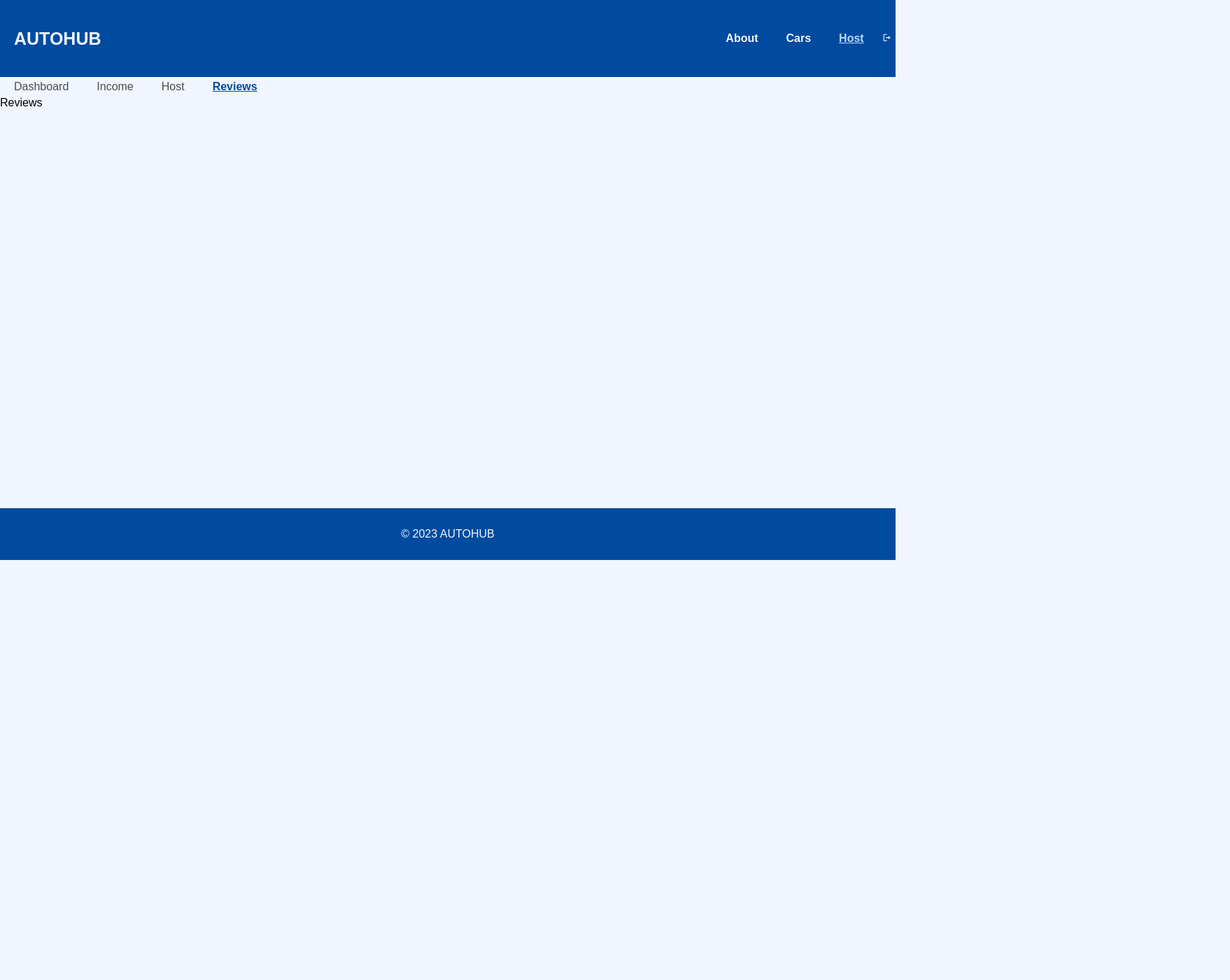
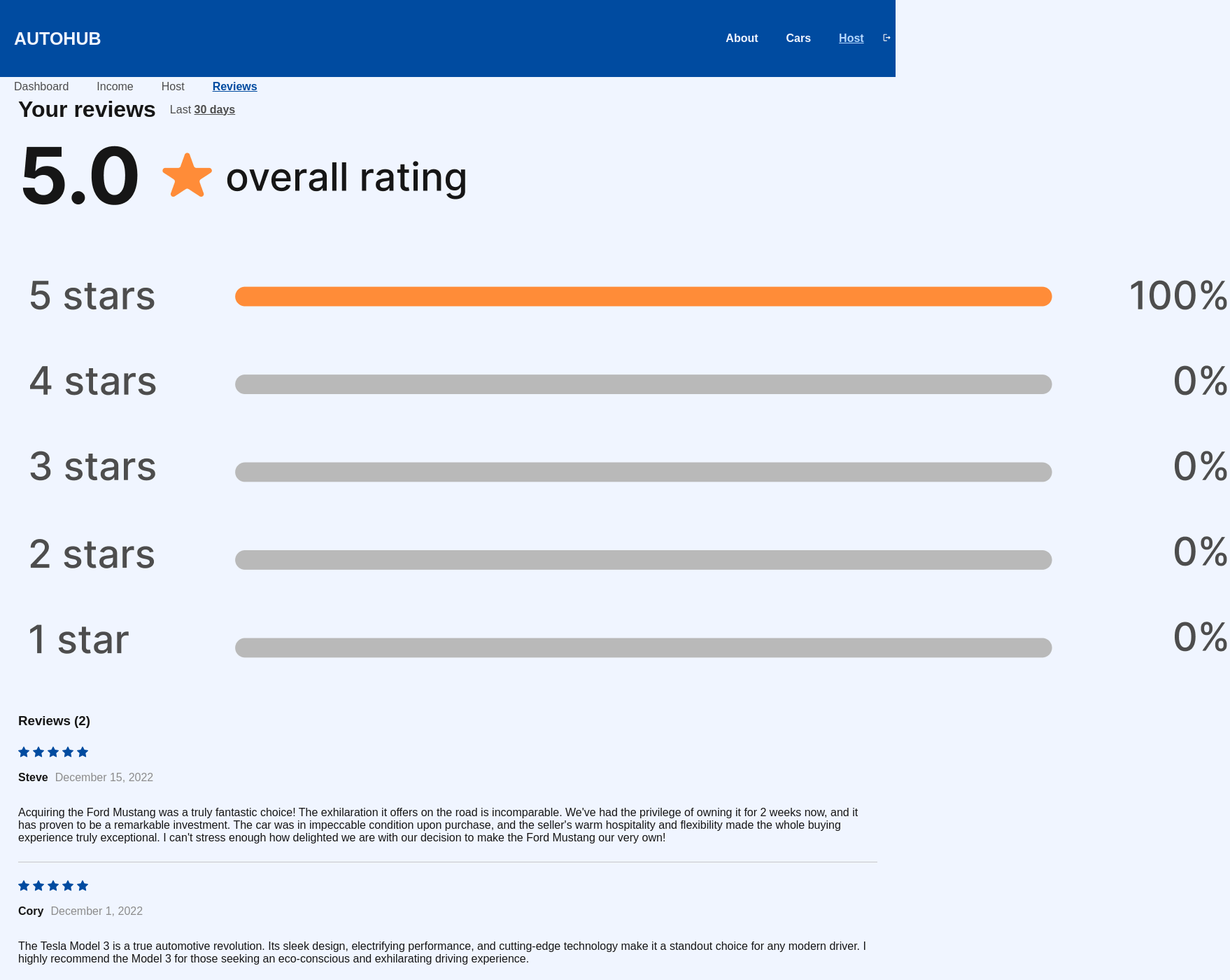
Before and after one commit to Walterhart/AutoHub, a React (Vite) app in the folder AutoHub/: page /host/reviews in a window 1280 px wide. Shown: the top 1400 px of the page at 70% size, 1758 px wide, since content can reach past the window. Before the commit the page ends 800 px from the top, so only its background shows below. Built offline with nearby package versions, Linux system fonts and the light colour scheme; no server answers; sample sign-in values are in the browser's storage.

Commit message:
Add review page information

```diff
--- a/AutoHub/src/index.css
+++ b/AutoHub/src/index.css
@@ -482,6 +482,67 @@ i[class*='car-brand-'] {
   font-weight: 500;
 }
 
+.host-reviews {
+    padding-inline: 26px;
+    color: #161616;
+}
+
+.host-reviews .top-text {
+    display: flex;
+    align-items: center;
+    margin-bottom: 32px;
+}
+
+.host-reviews .top-text > h2 {
+    font-weight: 700;
+    font-size: 32px;
+    margin: 0;
+    margin-right: 20px;
+}
+
+.host-reviews .top-text > p {
+    margin: 0;
+    color: #4d4d4d;
+}
+
+.host-reviews .top-text > p span {
+    text-decoration: underline;
+    font-weight: bold;
+}
+
+.host-reviews > img {
+    margin-bottom: 36px;
+}
+
+.host-reviews .review {
+    margin-block: 25px;
+}
+
+.host-reviews .review .info {
+    display: flex;
+}
+
+.host-reviews .review .name {
+    color: #161616;
+    margin-right: 10px;
+    font-weight: 600;
+}
+
+.host-reviews .review .date {
+    color: #8c8c8c;
+}
+
+.host-reviews hr {
+    background-color: #c7c7c7;
+    height: 1px;
+    border: 0;
+}
+
+.host-reviews .review-star {
+    color: var(--primary);
+    margin-right: 5px;
+}
+
 .host-car-detail-image {
   height: 100px;
   border-radius: 5px;
@@ -498,8 +559,6 @@ i[class*='car-brand-'] {
   color: white;
 
 }
-
-
 
 
 .login-container {
--- a/AutoHub/src/pages/Host/Reviews.jsx
+++ b/AutoHub/src/pages/Host/Reviews.jsx
@@ -1,9 +1,54 @@
-import React from 'react'
+import React from "react"
+import { BsStarFill } from "react-icons/bs"
+import image from "../../assets/reviews-graph.png"
 
-function Reviews() {
-  return (
-    <div>Reviews</div>
-  )
+export default function Reviews() {
+    const reviewsData = [
+        {
+            rating: 5,
+            name: "Steve",
+            date: "December  15, 2022",
+            text: "Acquiring the Ford Mustang was a truly fantastic choice! The exhilaration it offers on the road is incomparable. We've had the privilege of owning it for 2 weeks now, and it has proven to be a remarkable investment. The car was in impeccable condition upon purchase, and the seller's warm hospitality and flexibility made the whole buying experience truly exceptional. I can't stress enough how delighted we are with our decision to make the Ford Mustang our very own!",
+            id: "1",
+        },
+        {
+            rating: 5,
+            name: "Cory",
+            date: "December 1, 2022",
+            text: "The Tesla Model 3 is a true automotive revolution. Its sleek design, electrifying performance, and cutting-edge technology make it a standout choice for any modern driver. I highly recommend the Model 3 for those seeking an eco-conscious and exhilarating driving experience.",
+            id: "2",
+        },
+    ]
+
+    return (
+        <section className="host-reviews">
+            <div className="top-text">
+                <h2>Your reviews</h2>
+                <p>
+                    Last <span>30 days</span>
+                </p>
+            </div>
+            <img
+                className="graph"
+                src={image}
+                alt="Review graph"
+            />
+            <h3>Reviews (2)</h3>
+            {reviewsData.map((review) => (
+                <div key={review.id}>
+                    <div className="review">
+                        {[...Array(review.rating)].map((_, i) => (
+                            <BsStarFill className="review-star" key={i} />
+                        ))}
+                        <div className="info">
+                            <p className="name">{review.name}</p>
+                            <p className="date">{review.date}</p>
+                        </div>
+                        <p>{review.text}</p>
+                    </div>
+                    <hr />
+                </div>
+            ))}
+        </section>
+    )
 }
-
-export default Reviews
```
Also changed, not shown: AutoHub/src/assets/reviews-graph.png (added).
